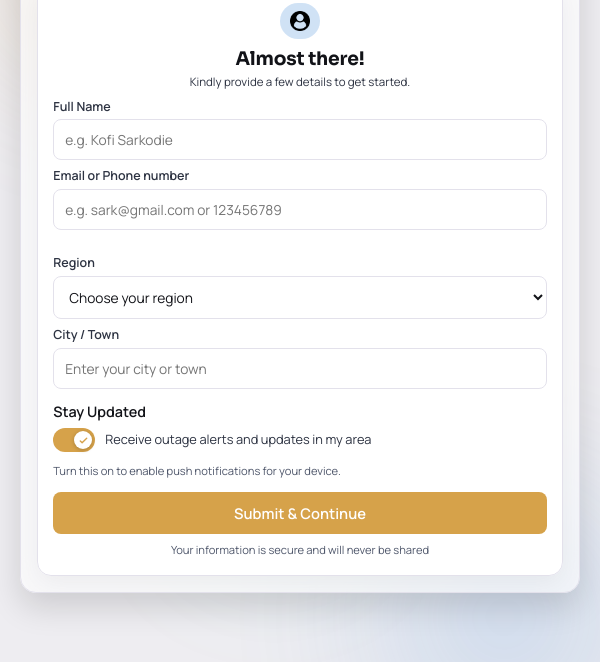
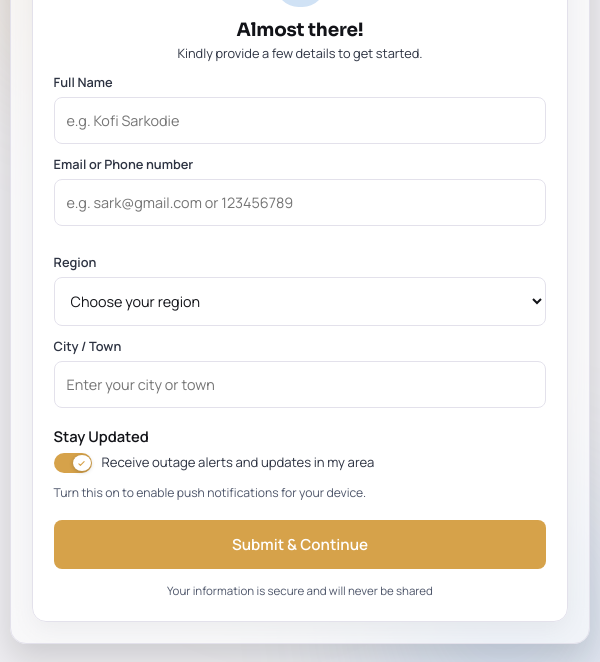
Before and after one commit to soulsurvivorr/lightwatch-frontend, a plain HTML site: page pages/signup.html in a window 600 px wide. Shown: the part 138-800 px from the top of the page. Drawn offline with Linux system fonts and the light colour scheme.

Commit message:
sign up changes

```diff
--- a/css/signup.css
+++ b/css/signup.css
@@ -368,7 +368,7 @@ section {
 
 .notify-heading {
     font-weight: 600;
-    font-size: .9rem;
+    font-size: .8rem;
     margin: 0 0 .4rem;
 }
 
@@ -390,8 +390,8 @@ section {
 
 .notify-toggle-track {
     position: relative;
-    width: 42px;
-    height: 24px;
+    width: 38px;
+    height: 20px;
     border-radius: 999px;
     background: var(--border-strong);
     transition: background 0.2s ease;
@@ -400,10 +400,10 @@ section {
 
 .notify-toggle-thumb {
     position: absolute;
-    top: 3px;
-    left: 3px;
+    top: 2px;
+    left: 1px;
     width: 18px;
-    height: 18px;
+    height: 16px;
     border-radius: 50%;
     background: white;
     box-shadow: 0 1px 4px rgba(0, 0, 0, 0.22);
@@ -525,10 +525,12 @@ footer {
 
 /* ===== Responsiveness =====
    Below 700px this becomes a single fixed card (no page scroll).
-   Vertical rhythm (paddings/margins/font-sizes) is compressed just
-   enough that the full form — logo, fields, toggle, button, footer —
-   fits inside one screen on common phone viewports. overflow-y: auto
-   on `section` stays only as a safety net for unusually short/zoomed
+   This base tier is tuned for compact phones (~375-414px wide, e.g.
+   iPhone SE/mini/standard) so the full form fits on one screen.
+   Wider phones (Pro Max-class, ~420px+) get bumped back up in the
+   "roomier" tier below them — otherwise the card reads as too small
+   on devices that actually have plenty of room. overflow-y: auto on
+   `section` stays only as a safety net for unusually short/zoomed
    viewports; it should not be needed in normal use. */
 @media (max-width: 700px) {
     body {
@@ -610,6 +612,13 @@ footer {
         font-size: .7rem;
     }
 
+    /* Slightly smaller than the desktop checkmark — on a phone-sized
+       toggle the full-size mark reads as visually heavy. */
+    .notify-check {
+        width: 9px;
+        height: 9px;
+    }
+
     .submit-btn {
         margin-top: .8rem;
         padding: 11px;
@@ -620,7 +629,91 @@ footer {
     }
 }
 
-@media (max-width: 480px) {
+/* Roomier tier for larger phones (iPhone Pro Max, large Android
+   phones, ~420px+ wide). These have enough width and, typically,
+   enough height that the compact base tier above looks undersized —
+   so scale the card and its contents back up rather than reusing the
+   small-phone sizing. */
+@media (min-width: 421px) and (max-width: 700px) {
+    section {
+        max-width: 640px;
+        padding: 1.15rem 1.3rem 1.3rem;
+    }
+
+    #input-field-section {
+        padding: 1.4rem 1.3rem;
+    }
+
+    .user-icon-container {
+        margin-bottom: .65rem;
+    }
+
+    .user-profile-btn {
+        padding: 11px 13px;
+        margin-bottom: 9px;
+    }
+
+    .user-profile-btn img {
+        height: 23px;
+        width: 23px;
+    }
+
+    .user-icon-container h3 {
+        font-size: 1.15rem;
+    }
+
+    .user-icon-container p {
+        font-size: .8rem;
+    }
+
+    .prompt-input-tabs {
+        margin-top: .65rem;
+    }
+
+    .prompt-input-tabs label {
+        font-size: .8rem;
+        margin-bottom: .3rem;
+    }
+
+    .prompt-inputs {
+        padding: 13px 12px;
+        font-size: .9rem;
+    }
+
+    .notify-wrapper {
+        margin-top: 1.1rem;
+    }
+
+    .notify-heading {
+        font-size: .92rem;
+    }
+
+    .notify-toggle-text {
+        font-size: .82rem;
+    }
+
+    .notify-subtext {
+        font-size: .76rem;
+    }
+
+    .submit-btn {
+        margin-top: 1.1rem;
+        padding: 14px;
+        font-size: .95rem;
+    }
+
+    footer {
+        margin-top: .8rem;
+        font-size: .72rem;
+    }
+
+}
+
+/* Extra-compact tier for genuinely small/narrow phones only (this
+   used to kick in as early as 480px, which was wide enough to also
+   catch Pro Max-class devices and made them look cramped — narrowed
+   to 400px so it's reserved for actually small screens). */
+@media (max-width: 400px) {
     body {
         padding: clamp(8px, 1.8vh, 14px) 8px;
     }
@@ -628,9 +721,7 @@ footer {
     #input-field-section {
         padding: .9rem .85rem;
     }
-}
 
-@media (max-width: 400px) {
     .prompt-input-tabs label {
         font-size: .74rem;
     }
@@ -653,6 +744,11 @@ footer {
         font-size: .65rem;
         margin-top: .4rem;
     }
+
+      .notify-toggle-text {
+        font-size: .7rem;
+    }
+
 }
 
 /* Extra compression for short viewports (small-height phones, phones
```
Also changed, not shown: pages/home.html (+0 -1 lines).
